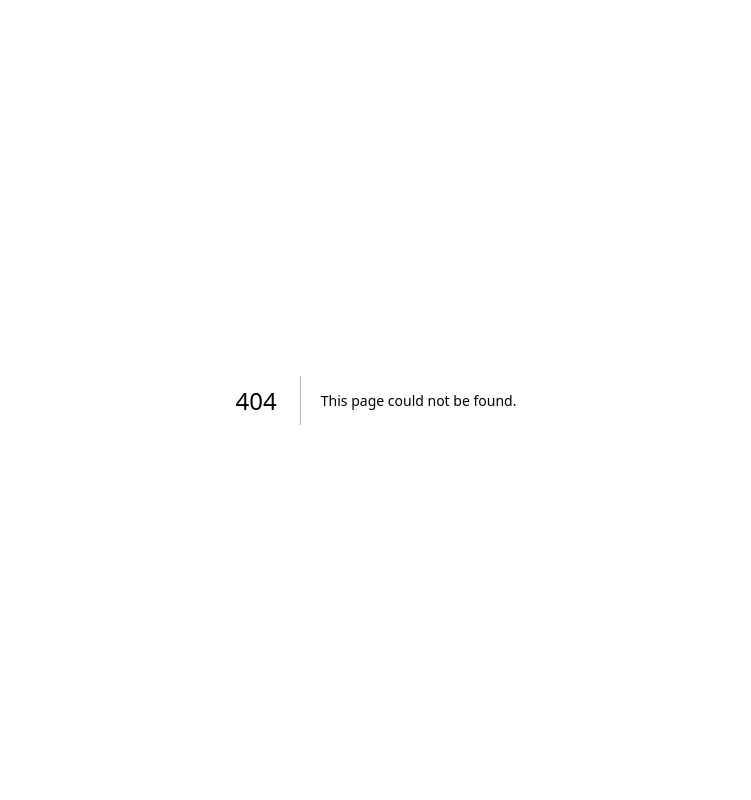
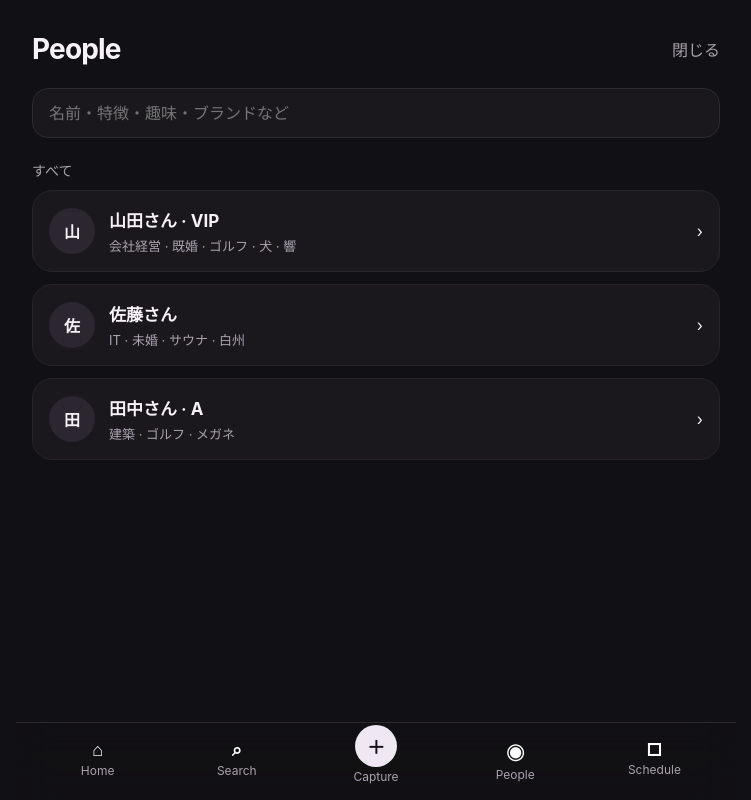
Before and after one commit to karukimori-wq/Velvet, a Next.js app: page /people in a window 1280 px wide. Before the commit this address had no page. Shown: the whole page, without its empty margins (264-1015 px from the left). Built offline with nearby package versions, Linux system fonts and the light colour scheme.

Commit message:
Implement People search screen

```diff
--- /dev/null
+++ b/app/people/page.tsx
@@ -0,0 +1,36 @@
+import Link from "next/link";
+import { BottomNav } from "@/components/bottom-nav";
+import { people } from "@/lib/demo-data";
+
+export default async function PeoplePage({ searchParams }: { searchParams: Promise<{ q?: string }> }) {
+  const { q = "" } = await searchParams;
+  const query = q.trim().toLowerCase();
+  const filtered = query
+    ? people.filter((person) => [person.name, person.rank, ...person.personality].filter(Boolean).join(" ").toLowerCase().includes(query))
+    : people;
+
+  return (
+    <main className="shell">
+      <header className="header"><div className="brand">People</div><Link className="subtle" href="/">閉じる</Link></header>
+      <form action="/people" method="get">
+        <input className="searchBox" name="q" defaultValue={q} placeholder="名前・特徴・趣味・ブランドなど" autoComplete="off" />
+      </form>
+
+      <div className="sectionTitle">{query ? `${filtered.length}件` : "すべて"}</div>
+      <div className="stack">
+        {filtered.map((person) => (
+          <Link className="card personRow" href={`/people/${person.id}`} key={person.id}>
+            <div className="avatar">{person.name.slice(0, 1)}</div>
+            <div className="personMain">
+              <div className="personName">{person.name} {person.rank ? `· ${person.rank}` : ""}</div>
+              {person.personality.length > 0 && <div className="personMeta">{person.personality.slice(0, 5).join(" · ")}</div>}
+            </div>
+            <span>›</span>
+          </Link>
+        ))}
+        {filtered.length === 0 && <div className="card empty">見つかりませんでした</div>}
+      </div>
+      <BottomNav />
+    </main>
+  );
+}
```
